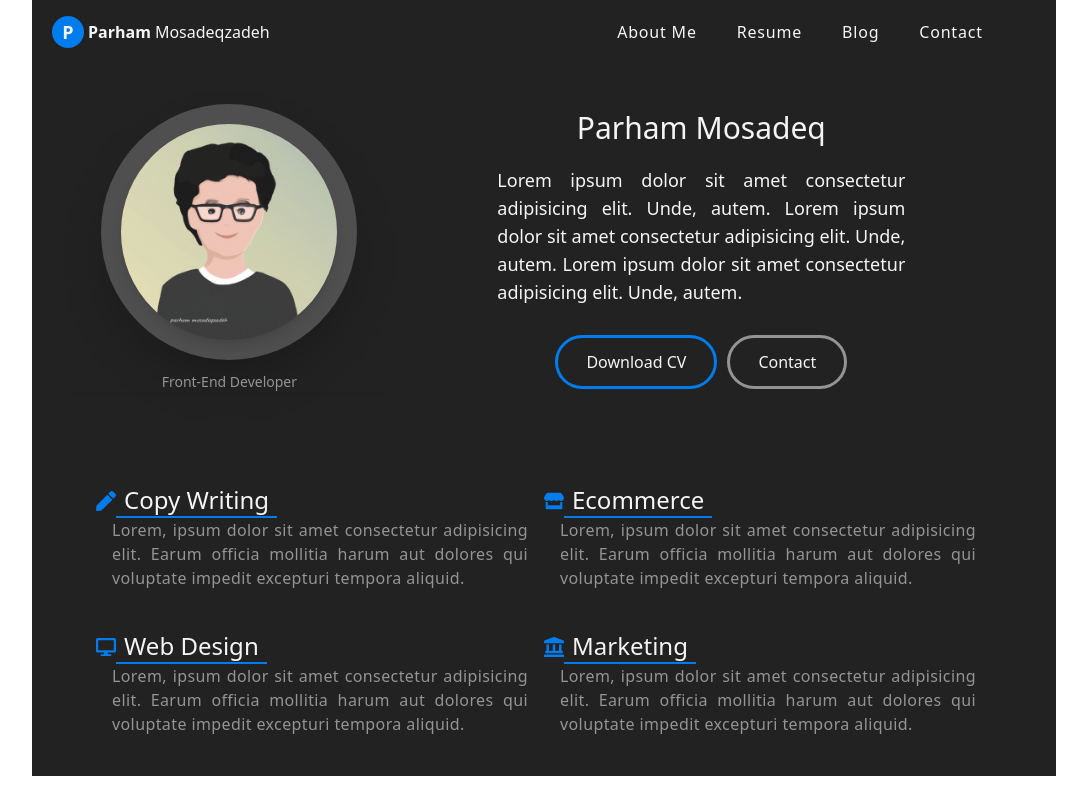
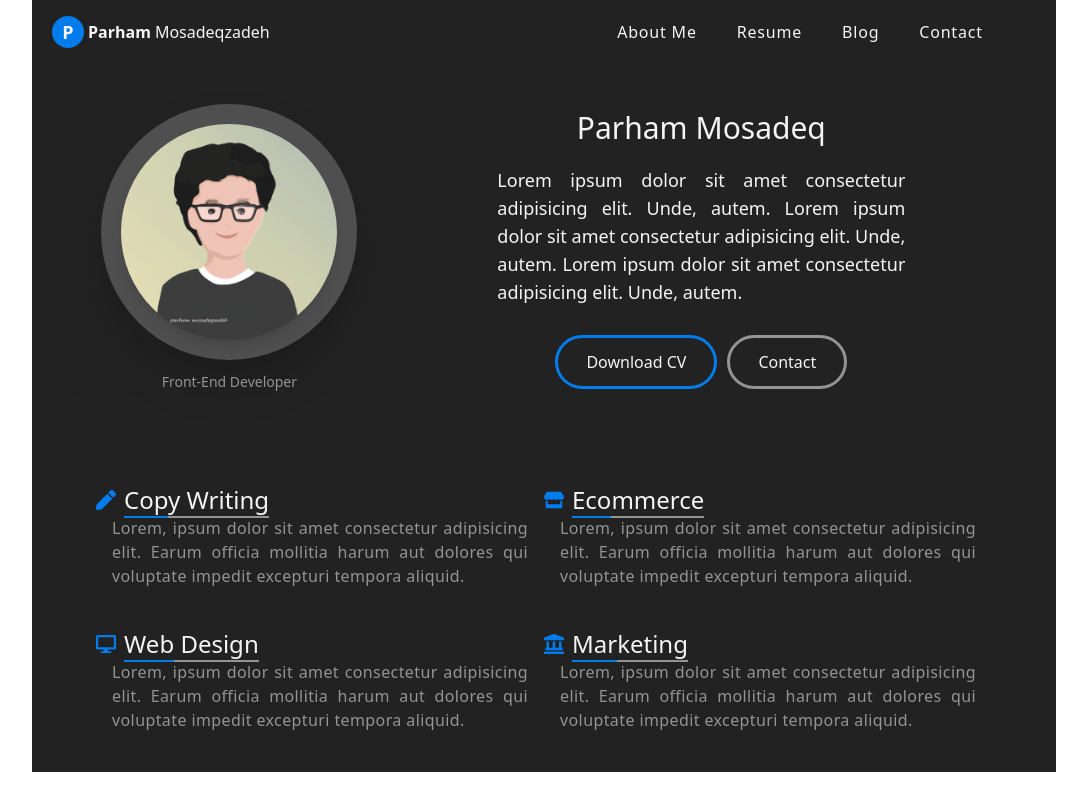
Before and after one commit to parham-mosadeq/parham-cv, a Next.js app: page / in a window 1280 px wide. Shown: the whole page, without its empty margins (96-1183 px from the left). Built offline with nearby package versions, Linux system fonts and the light colour scheme.

Commit message:
add 2 colors border  to title

```diff
--- a/src/components/shared/Title.jsx
+++ b/src/components/shared/Title.jsx
@@ -2,8 +2,18 @@ import React from 'react';
 
 const Title = ({ title }) => {
   return (
-    <h2 className='border-b-2 border-mainBlue w-fit px-2 text-left text-2xl text-mainWhite capitalize'>
-      {title}
+    <h2 className=' w-fit px-2 text-left text-2xl text-mainWhite capitalize'>
+      {[title].map((i) => {
+        const blueBorder = i.slice(0, 3);
+        const res = i.slice(3);
+        console.log(res);
+        return (
+          <h3>
+            <span className='border-b-2 border-mainBlue'>{blueBorder}</span>
+            <span className='border-b-2 border-mainGray'>{res}</span>
+          </h3>
+        );
+      })}
     </h2>
   );
 };
```
